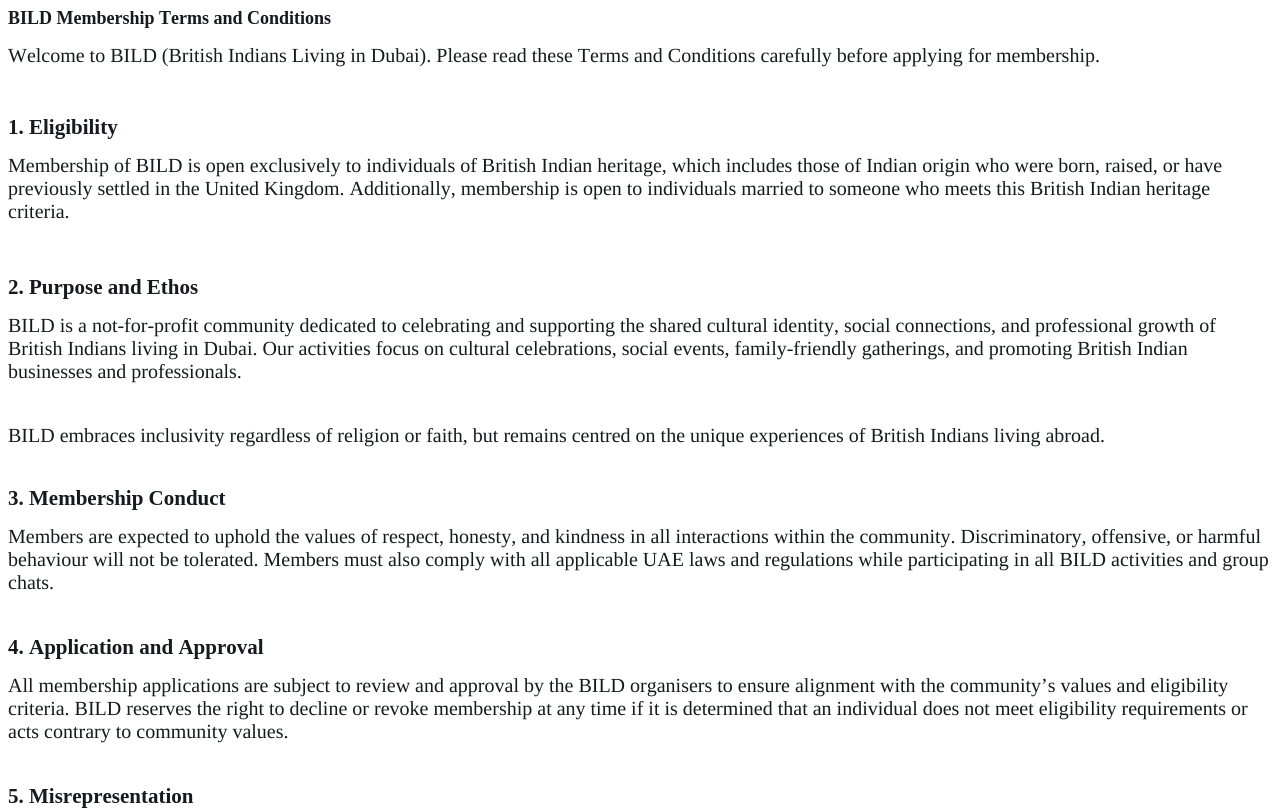
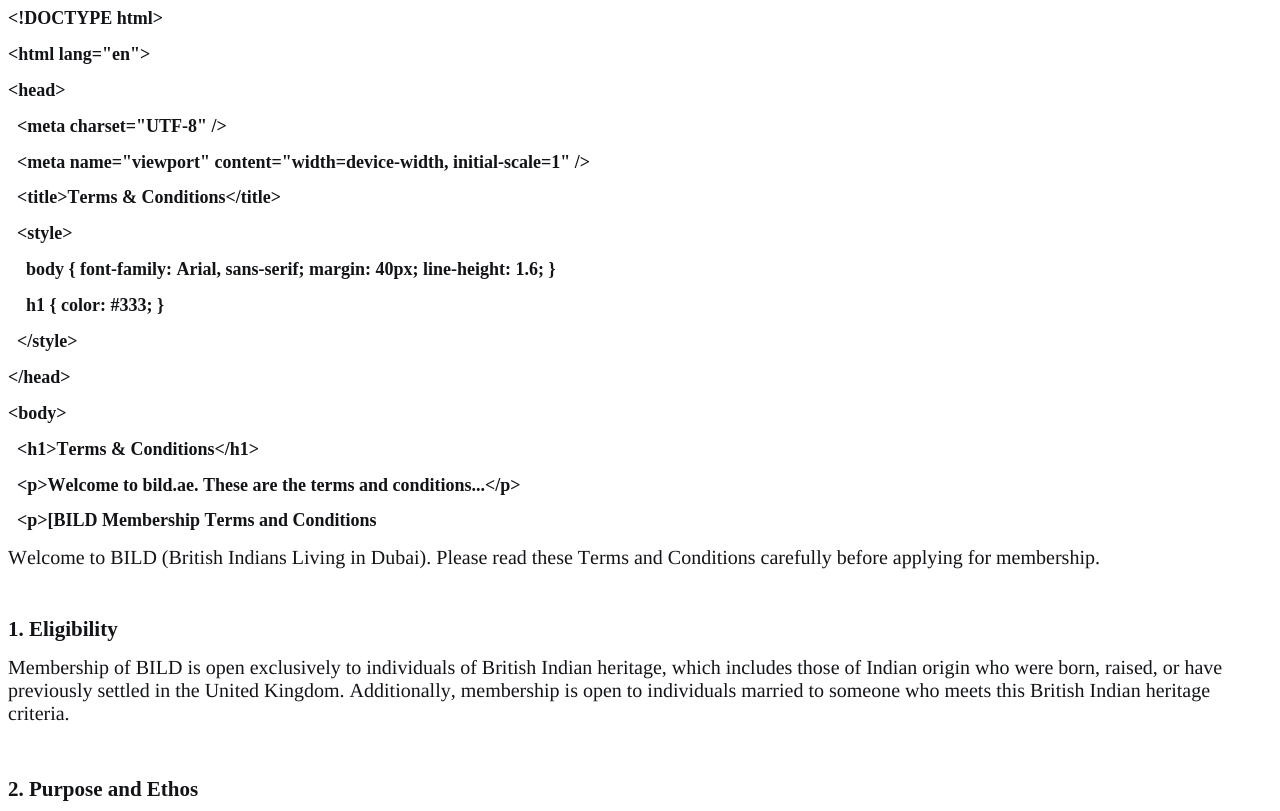
Before and after one commit to vjaswal9/term-and-conditions, a plain HTML site: page index.html in a window 1280 px wide. Shown: the top 811 px of the page. Drawn offline with Linux system fonts and the light colour scheme.

Commit message:
Add files via upload

```diff
--- a/index.html
+++ b/index.html
@@ -7,22 +7,36 @@
   <meta name="Generator" content="Cocoa HTML Writer">
   <meta name="CocoaVersion" content="2575.6">
   <style type="text/css">
-    p.p1 {margin: 0.0px 0.0px 14.9px 0.0px; font: 18.0px 'Times New Roman'; color: #161a1e; -webkit-text-stroke: #161a1e; background-color: #ffffff}
-    p.p2 {margin: 0.0px 0.0px 12.0px 0.0px; font: 20.0px Times; color: #161a1e; -webkit-text-stroke: #161a1e; background-color: #ffffff}
-    p.p3 {margin: 0.0px 0.0px 12.0px 0.0px; font: 20.0px Times; color: #161a1e; -webkit-text-stroke: #161a1e; background-color: #ffffff; min-height: 24.0px}
-    p.p4 {margin: 0.0px 0.0px 14.0px 0.0px; font: 21.0px 'Times New Roman'; color: #161a1e; -webkit-text-stroke: #161a1e; background-color: #ffffff}
-    p.p5 {margin: 0.0px 0.0px 14.0px 0.0px; font: 20.0px Times; color: #161a1e; -webkit-text-stroke: #161a1e; background-color: #ffffff}
-    p.p6 {margin: 0.0px 0.0px 14.0px 0.0px; font: 20.0px Times; color: #161a1e; -webkit-text-stroke: #161a1e; background-color: #ffffff; min-height: 24.0px}
-    p.p7 {margin: 0.0px 0.0px 12.0px 0.0px; font: 12.0px Times; color: #161a1e; -webkit-text-stroke: #161a1e; background-color: #ffffff; min-height: 14.0px}
-    p.p8 {margin: 0.0px 0.0px 0.0px 0.0px; font: 12.0px Times; color: #8e8e8e; -webkit-text-stroke: #8e8e8e; background-color: #ffffff; min-height: 14.0px}
+    p.p1 {margin: 0.0px 0.0px 14.9px 0.0px; font: 18.0px 'Times New Roman'; color: #121417; -webkit-text-stroke: #121417; background-color: #ffffff}
+    p.p2 {margin: 0.0px 0.0px 12.0px 0.0px; font: 20.0px Times; color: #121417; -webkit-text-stroke: #121417; background-color: #ffffff}
+    p.p3 {margin: 0.0px 0.0px 12.0px 0.0px; font: 20.0px Times; color: #121417; -webkit-text-stroke: #121417; background-color: #ffffff; min-height: 24.0px}
+    p.p4 {margin: 0.0px 0.0px 14.0px 0.0px; font: 21.0px 'Times New Roman'; color: #121417; -webkit-text-stroke: #121417; background-color: #ffffff}
+    p.p5 {margin: 0.0px 0.0px 14.0px 0.0px; font: 20.0px Times; color: #121417; -webkit-text-stroke: #121417; background-color: #ffffff}
+    p.p6 {margin: 0.0px 0.0px 14.0px 0.0px; font: 20.0px Times; color: #121417; -webkit-text-stroke: #121417; background-color: #ffffff; min-height: 24.0px}
+    p.p7 {margin: 0.0px 0.0px 12.0px 0.0px; font: 12.0px Times; color: #121417; -webkit-text-stroke: #121417; background-color: #ffffff; min-height: 14.0px}
+    p.p8 {margin: 0.0px 0.0px 0.0px 0.0px; font: 12.0px Times; color: #7b7b7b; -webkit-text-stroke: #7b7b7b; background-color: #ffffff; min-height: 14.0px}
     span.s1 {font-kerning: none}
   </style>
 </head>
 <body>
-<p class="p1"><span class="s1"><b>BILD Membership Terms and Conditions</b><b></b></span></p>
+<p class="p1"><span class="s1"><b>&lt;!DOCTYPE html&gt;</b></span></p>
+<p class="p1"><span class="s1"><b>&lt;html lang="en"&gt;</b></span></p>
+<p class="p1"><span class="s1"><b>&lt;head&gt;</b></span></p>
+<p class="p1"><span class="s1"><b><span class="Apple-converted-space">  </span>&lt;meta charset="UTF-8" /&gt;</b></span></p>
+<p class="p1"><span class="s1"><b><span class="Apple-converted-space">  </span>&lt;meta name="viewport" content="width=device-width, initial-scale=1" /&gt;</b></span></p>
+<p class="p1"><span class="s1"><b><span class="Apple-converted-space">  </span>&lt;title&gt;Terms &amp; Conditions&lt;/title&gt;</b></span></p>
+<p class="p1"><span class="s1"><b><span class="Apple-converted-space">  </span>&lt;style&gt;</b></span></p>
+<p class="p1"><span class="s1"><b><span class="Apple-converted-space">    </span>body { font-family: Arial, sans-serif; margin: 40px; line-height: 1.6; }</b></span></p>
+<p class="p1"><span class="s1"><b><span class="Apple-converted-space">    </span>h1 { color: #333; }</b></span></p>
+<p class="p1"><span class="s1"><b><span class="Apple-converted-space">  </span>&lt;/style&gt;</b></span></p>
+<p class="p1"><span class="s1"><b>&lt;/head&gt;</b></span></p>
+<p class="p1"><span class="s1"><b>&lt;body&gt;</b></span></p>
+<p class="p1"><span class="s1"><b><span class="Apple-converted-space">  </span>&lt;h1&gt;Terms &amp; Conditions&lt;/h1&gt;</b></span></p>
+<p class="p1"><span class="s1"><b><span class="Apple-converted-space">  </span>&lt;p&gt;Welcome to bild.ae. These are the terms and conditions...&lt;/p&gt;</b></span></p>
+<p class="p1"><span class="s1"><b><span class="Apple-converted-space">  </span>&lt;p&gt;[</b><b>BILD Membership Terms and Conditions</b><b></b></span></p>
 <p class="p2"><span class="s1">Welcome to BILD (British Indians Living in Dubai). Please read these Terms and Conditions carefully before applying for membership.</span></p>
 <p class="p3"><span class="s1"></span><br></p>
-<p class="p4"><span class="s1"><b>1. Eligibility</b></span></p>
+<p class="p4"><span class="s1"><b>1. Eligibility</b><b></b></span></p>
 <p class="p5"><span class="s1">Membership of BILD is open exclusively to individuals of British Indian heritage, which includes those of Indian origin who were born, raised, or have previously settled in the United Kingdom. Additionally, membership is open to individuals married to someone who meets this British Indian heritage criteria.</span></p>
 <p class="p6"><span class="s1"></span><br></p>
 <p class="p4"><span class="s1"><b>2. Purpose and Ethos</b><b></b></span></p>
@@ -50,5 +64,8 @@
 <p class="p8"><span class="s1"></span><br></p>
 <p class="p7"><span class="s1"></span><br></p>
 <p class="p2"><span class="s1">By submitting a membership application or participating in BILD activities, you agree to these Terms and Conditions.</span></p>
+<p class="p1"><span class="s1"><b>]&lt;/p&gt;</b></span></p>
+<p class="p1"><span class="s1"><b>&lt;/body&gt;</b></span></p>
+<p class="p1"><span class="s1"><b>&lt;/html&gt;</b></span></p>
 </body>
 </html>
```
